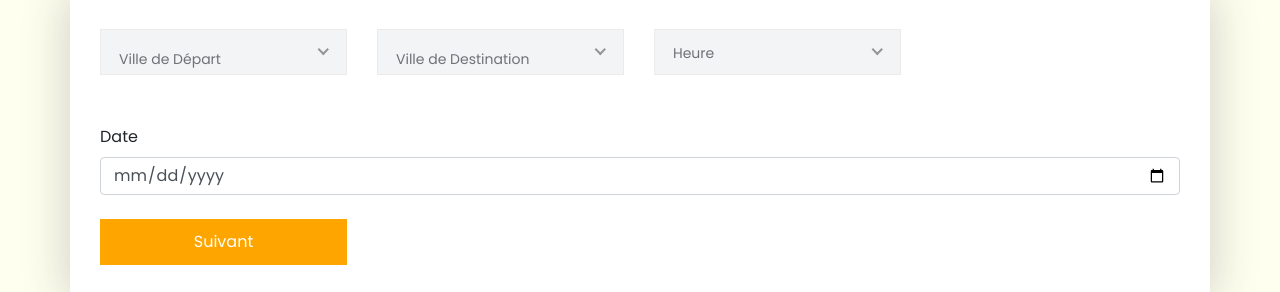
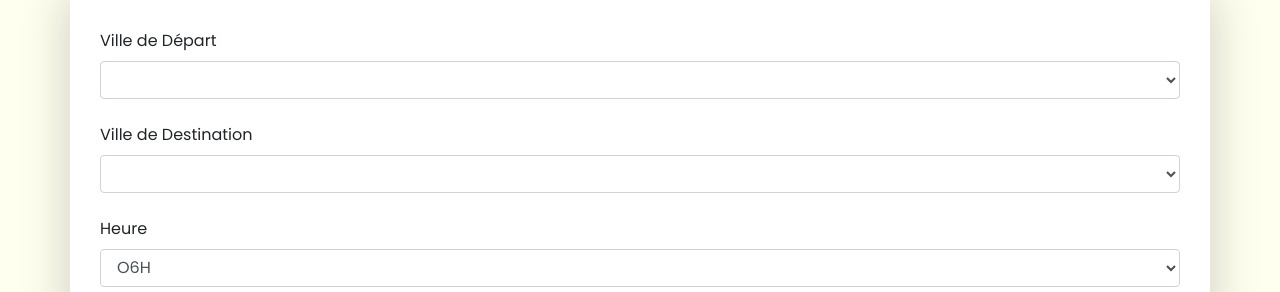
Before and after one commit to 227Mahaman/Dromadaire, a PHP site: page /dromadaire/ in a window 1280 px wide. Shown: the part 975-1267 px from the top of the page. Run offline with PHP 8.4, Linux system fonts and the light colour scheme; data that the repository does not hold is empty; some libraries are stand-ins or nearby versions.

Commit message:
Select cherchable ok

```diff
--- a/view/home_view.php
+++ b/view/home_view.php
@@ -143,8 +143,9 @@ ob_start();
                 </div>
                 <form action="index.php?action=home" method="post" class="filter-form">
                     <div class="first-row">
-                        <select name="depart" id="depart" class="form-control searchable col-lg-3" required>
-                            <option disabled selected>Ville de Départ</option>
+                        <label>Ville de Départ</label>
+                        <select name="depart" id="depart" class="form-control searchable" required>
+                            <!--<option disabled selected>Ville de Départ</option>-->
                             <?php
                             $file = fopen("ville.json", "w+") or die("Can't create file");
                             $sql = "SELECT id_ville, vdepart, vdestination, intitule, pays
@@ -163,8 +164,10 @@ ob_start();
                             <?php }
                             } ?>
                         </select>
-                        <select name="destination" id="destination" class="form-control searchable destination col-lg-3" required>
-                            <option disabled selected>Ville de Destination</option>
+                        <br>
+                        <label>Ville de Destination</label>
+                        <select name="destination" id="destination" class="form-control searchable destination" required>
+                            <!--<option disabled selected>Ville de Destination</option>-->
                             <?php
                             // die(var_dump($data));
                             if (is_array($data) || is_object($data)) {
@@ -179,8 +182,10 @@ ob_start();
                             <option value="0">Express</option>
                             <option value="1">Climatisé</option>
                         </select> -->
-                        <select name="heure">
-                            <option disabled selected>Heure</option>
+                        <br>
+                        <label>Heure</label>
+                        <select class="form-control" name="heure">
+                            <!--<option disabled selected>Heure</option>-->
                             <!--<option value="00H">00H</option>
                             <option value="01H">01H</option>
                             <option value="02H">02H</option>
@@ -205,7 +210,7 @@ ob_start();
                             <option value="22H">22H</option>
                             <option value="23H">23H</option>-->
                         </select>
-                        <br><br><br><br>
+                        <br>
                     </div>
                     <div class="second-row">
                         <label>Date</label>
--- a/view/template.php
+++ b/view/template.php
@@ -330,7 +330,8 @@ if (!empty($_POST)) {
 
     <script src="public/js/bootstrap.min.js"></script>
     <script src="public/js/jquery.magnific-popup.min.js"></script>
-    <script src="public/js/jquery.nice-select.min.js"></script>
+    <script src="https://cdn.jsdelivr.net/npm/select2@4.1.0-beta.1/dist/js/select2.min.js"></script>
+    <!--<script src="public/js/jquery.nice-select.min.js"></script>-->
     <script src="public/js/jquery.slicknav.js"></script>
     <script src="public/js/jquery-ui.min.js"></script>
     <script src="public/js/owl.carousel.min.js"></script>
```
